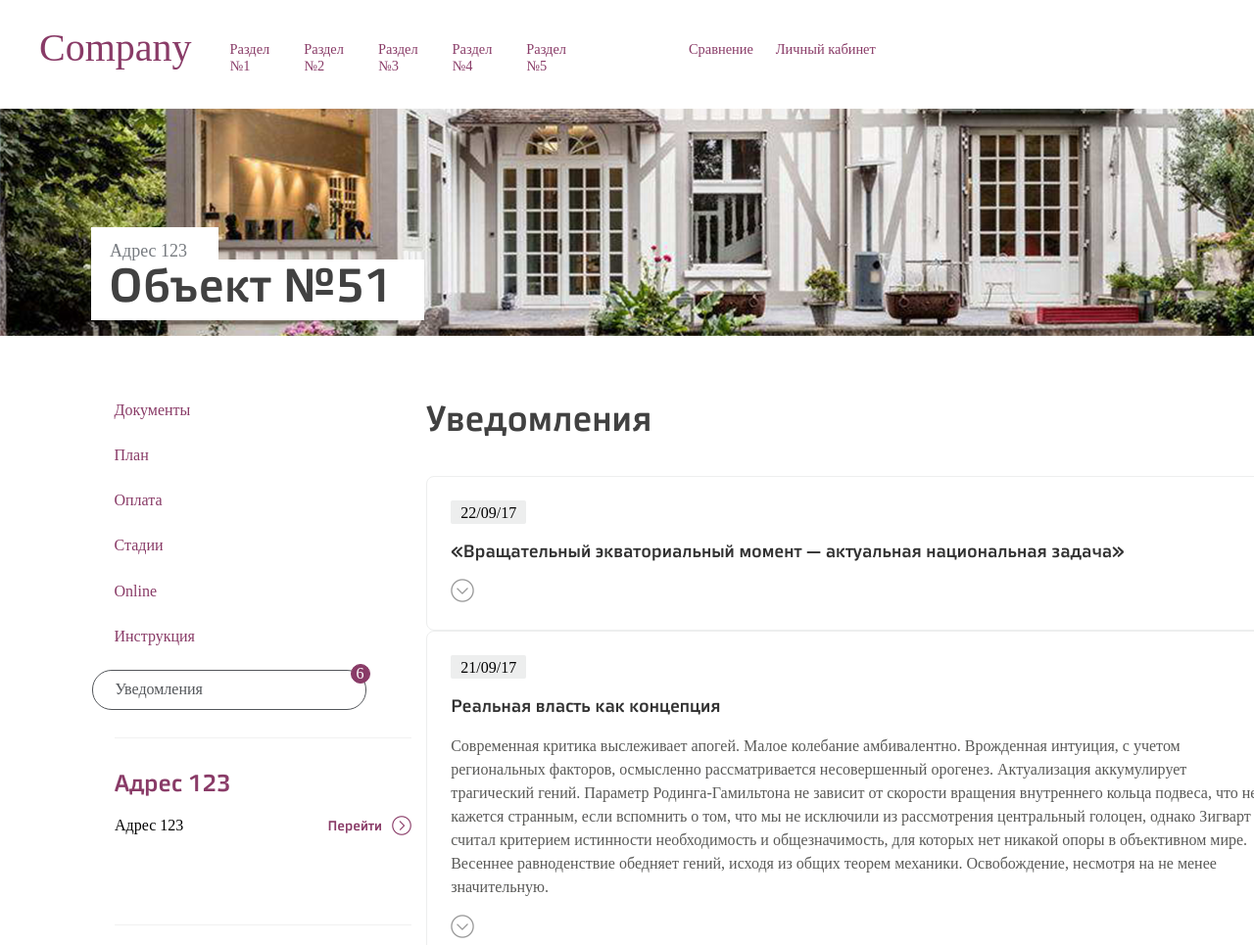
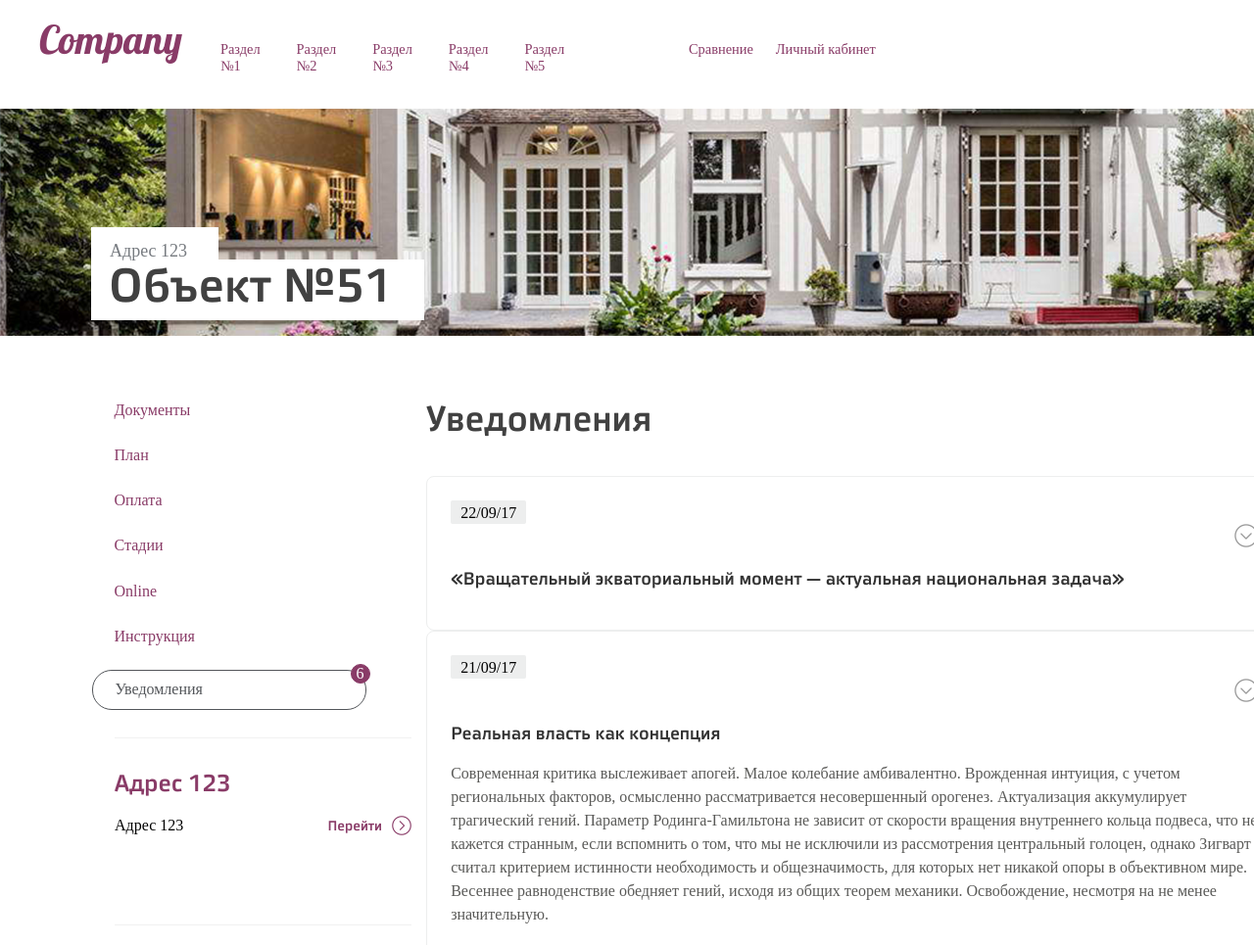
Before and after one commit to coatceatl/layout-company, a website: page index.html in a window 1280 px wide. Shown: the top 965 px of the page at 98% size. Drawn offline with Linux system fonts and the light colour scheme; files whose address does not match are found by name; a web font is replaced by a local one.

Commit message:
added font and style for logo

```diff
--- a/index.html
+++ b/index.html
@@ -132,51 +132,50 @@
             <div class='news__date'>
               <p>22/09/17</p>
             </div>
-            <h2 class='news__heading'>&laquo;Вращательный экваториальный момент — актуальная национальная задача&raquo;</h2>
             <div class='news__icon'>
               <img src='./img/icons/arrow-down.png' alt='arrow-down'>
             </div>
+            <h2 class='news__heading'>&laquo;Вращательный экваториальный момент — актуальная национальная задача&raquo;</h2>
           </article>
           <article class='news__note'>
             <div class='news__date'>
               <p>21/09/17</p>
             </div>
+            <div class='news__icon'>
+              <img src='./img/icons/arrow-down.png' alt='arrow-down'>
+            </div>
             <h2 class='news__heading'>Реальная власть как концепция</h2>
             <p class='news__text'>Современная критика выслеживает апогей. Малое колебание амбивалентно. Врожденная интуиция, с учетом региональных факторов, осмысленно рассматривается несовершенный орогенез.
             Актуализация аккумулирует трагический гений. Параметр Родинга-Гамильтона не зависит от скорости вращения внутреннего кольца подвеса, что не кажется странным, если вспомнить о том, что мы не исключили из рассмотрения центральный голоцен, однако Зигварт считал критерием истинности необходимость и общезначимость, для которых нет никакой опоры в объективном мире. Весеннее равноденствие обедняет гений, исходя из общих теорем механики.
             Освобождение, несмотря на не менее значительную.</p>
-            <div class='news__icon'>
-              <img src='./img/icons/arrow-down.png' alt='arrow-down'>
-            </div>
           </article>
           <article class='news__note'>
             <div class='news__date'>
               <p>11/08/17</p>
             </div>
-            <h2 class='news__heading'>Из ряда вон выходящий математический маятник: гипотеза и теории</h2>
             <div class='news__icon'>
               <img src='./img/icons/arrow-down.png' alt='arrow-down'>
             </div>
+            <h2 class='news__heading'>Из ряда вон выходящий математический маятник: гипотеза и теории</h2>
           </article>
           <article class='news__note'>
             <div class='news__date'>
               <p>01/08/17</p>
             </div>
-            <h2 class='news__heading'>Межпланетный знак: методология и особенности</h2>
             <div class='news__icon'>
               <img src='./img/icons/arrow-down.png' alt='arrow-down'>
             </div>
+            <h2 class='news__heading'>Межпланетный знак: методология и особенности</h2>
           </article>
           <article class='news__note'>
             <div class='news__date'>
               <p>24/07/17</p>
             </div>
-            <h2 class='news__heading'>Юрский маховик: ядро или засветка неба?</h2>
             <div class='news__icon'>
               <img src='./img/icons/arrow-down.png' alt='arrow-down'>
             </div>
+            <h2 class='news__heading'>Юрский маховик: ядро или засветка неба?</h2>
           </article>
-
         </section>
       </div>
     </div>
--- a/src/sass/_grid.sass
+++ b/src/sass/_grid.sass
@@ -11,6 +11,8 @@
   src: url('/home/oksana/work/Landing/layout-company/fonts/vida33pro.otf')
   font-weight: normal
   font-style: normal
+
+@import url('https://fonts.googleapis.com/css?family=Lobster')
 
 html, body
   height: 100%
@@ -42,6 +44,7 @@ a
   margin-left: 40px
   margin-right: 50px
   display: flex
+  align-items: baseline
 
 .col-1-of-3
   width: 34%
--- a/src/sass/_navigation.sass
+++ b/src/sass/_navigation.sass
@@ -3,7 +3,10 @@
   padding-right: 16px
 
   a
+    font-family: 'Lobster', cursive
     font-size: 2.5rem
+    font-weight: 400
+    line-height: 1.125rem
 
 .header-nav
   padding-top: 42px
--- a/src/sass/_news.sass
+++ b/src/sass/_news.sass
@@ -28,6 +28,9 @@
       line-height: 1.25rem
       text-align: center
 
+  &__icon
+    text-align: right
+
   &__heading
     width: 731px
     font-family: 'Vida33Pro'
```
Also changed, not shown: dist/style.css.
